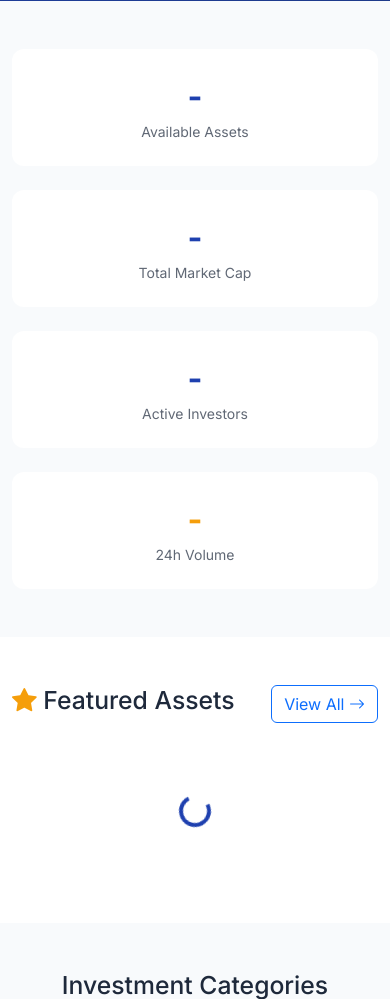
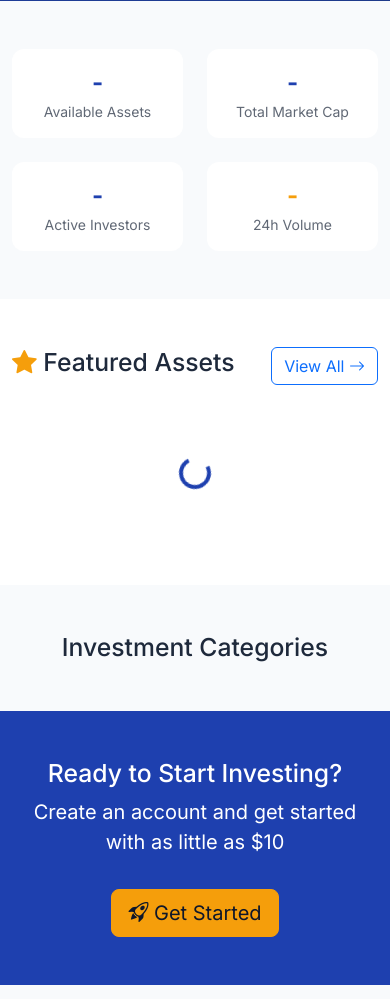
Before and after one commit to JKNel/EquiShard, a Django app: page / in a window 390 px wide. Shown: the part 745-1744 px from the top of the page. Run offline with Django 5.2, Linux system fonts and the light colour scheme; parts of the project's set-up code (start-up, migrations or seed data) failed here and were passed over; some libraries are stand-ins or nearby versions.

Commit message:
feat(responsivnness): made the site more mobile frienndly

```diff
--- a/templates/base.html
+++ b/templates/base.html
@@ -148,6 +148,16 @@
             font-size: 2rem;
             font-weight: 700;
             color: var(--es-blue);
+        }
+
+        @media (max-width: 768px) {
+            .stat-card {
+                padding: 1rem;
+            }
+
+            .stat-value {
+                font-size: 1.5rem;
+            }
         }
 
         .stat-label {
--- a/templates/home.html
+++ b/templates/home.html
@@ -31,25 +31,25 @@
 <section class="py-5">
     <div class="container">
         <div class="row g-4" id="statsRow">
-            <div class="col-md-3">
+            <div class="col-6 col-md-3">
                 <div class="stat-card text-center">
                     <div class="stat-value" id="statAssets">-</div>
                     <div class="stat-label">Available Assets</div>
                 </div>
             </div>
-            <div class="col-md-3">
+            <div class="col-6 col-md-3">
                 <div class="stat-card text-center">
                     <div class="stat-value" id="statMarketCap">-</div>
                     <div class="stat-label">Total Market Cap</div>
                 </div>
             </div>
-            <div class="col-md-3">
+            <div class="col-6 col-md-3">
                 <div class="stat-card text-center">
                     <div class="stat-value" id="statInvestors">-</div>
                     <div class="stat-label">Active Investors</div>
                 </div>
             </div>
-            <div class="col-md-3">
+            <div class="col-6 col-md-3">
                 <div class="stat-card text-center">
                     <div class="stat-value text-es-yellow" id="statVolume">-</div>
                     <div class="stat-label">24h Volume</div>
```
Also changed, not shown: templates/asset_detail.html (+6 -6 lines), templates/dashboard.html (+4 -4 lines).
